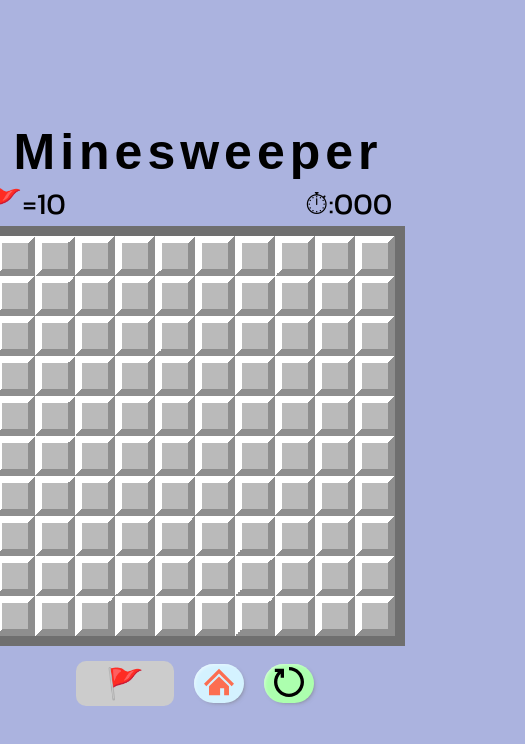
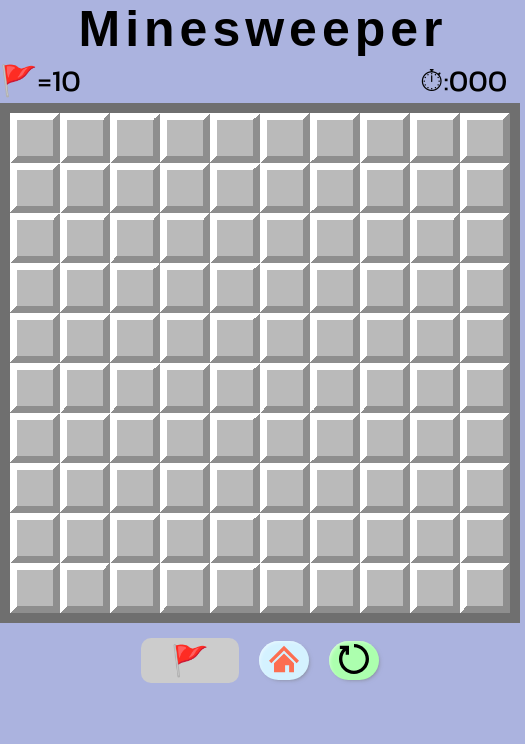
Before and after one commit to nikosvolkov/minesweeper, a website built with Vite: page index.html in a window 390 px wide. Both pictures are taken after a click on the button "START". Shown: the whole page, 525 px wide, since content can reach past the window. Built offline with nearby package versions, Linux system fonts and the light colour scheme; files whose address does not match are found by name.

Commit message:
Board change size from settings input

```diff
--- a/src/css/style.css
+++ b/src/css/style.css
@@ -10,8 +10,11 @@
 body {
   font-family: Arial, Helvetica, sans-serif;
   background-color: #abb3df;
-  overflow: hidden;
+  overflow: auto;
   margin: 0;
+  display: flex;
+  flex-direction: column;
+  justify-content: center;
 }
 
 .game-header {
@@ -27,9 +30,8 @@ body {
   flex-direction: column;
   align-items: center;
   justify-content: center;
-  height: 100svh;
   width: fit-content;
-  max-width: 100vw;
+  /* max-width: 100vw; */
   margin: 0 auto;
 }
 
@@ -272,30 +274,3 @@ body {
 .restart-btn{
   background-color: #acffae;
 }
-
-@media (max-width: 700px) {
-  .game-board {
-    width: 420px;
-    height: 420px;
-
-    grid-template-columns: repeat(10, 40px);
-    background: linear-gradient(to right, #7a7a7a, transparent 1px 40px),
-      linear-gradient(to bottom, #7a7a7a, transparent 1px 40px), #dbdbdb;
-    background-size: 40px 40px;
-  }
-
-  .board-cell {
-    width: 40px;
-    height: 40px;
-  }
-
-  .cell-clicked {
-    width: 40px;
-    height: 40px;
-  }
-
-  .cell-bomb {
-    width: 40px;
-    height: 40px;
-  }
-}
--- a/src/js/board.js
+++ b/src/js/board.js
@@ -1,15 +1,16 @@
 import { boardParameters } from './consts';
 
-const rows = boardParameters.rows
-const columns = boardParameters.columns
+const rows = boardParameters.rows;
+const columns = boardParameters.columns;
 
 export const createBoard = () => {
   const boardArray = [];
-
   const boardDiv = document.createElement('div');
   boardDiv.id = 'board';
   boardDiv.classList.add('game-board');
-  // boardDiv.style.gridTemplateRows = `repeat(${rows})`
+  boardDiv.style.gridTemplateColumns = `repeat(${rows}, 50px)`;
+  boardDiv.style.width = `${rows * 50 + 20}px`;
+  boardDiv.style.height = `${columns * 50 + 20}px`;
   document.getElementById('app').append(boardDiv);
 
   for (let r = 0; r < rows; r++) {
```
